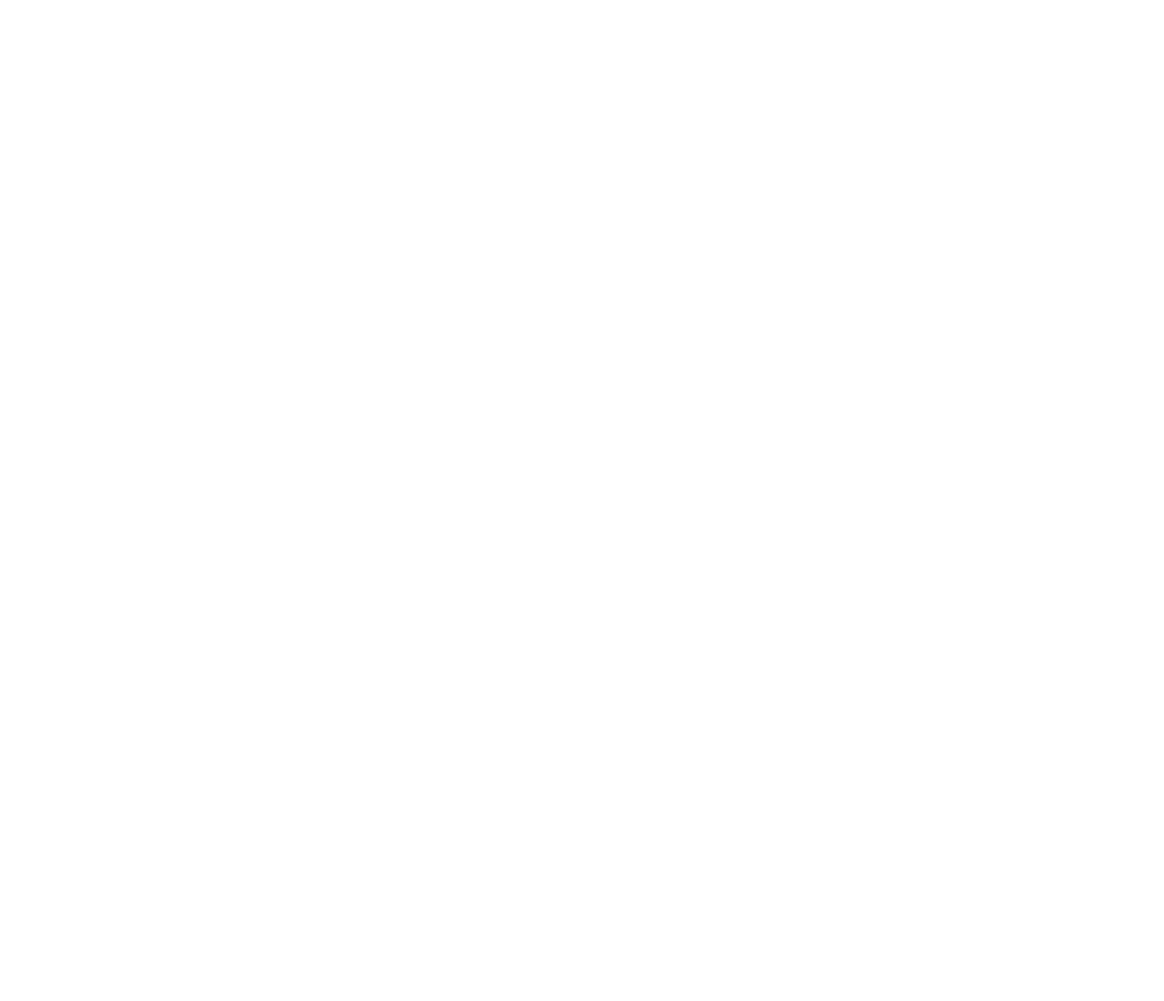
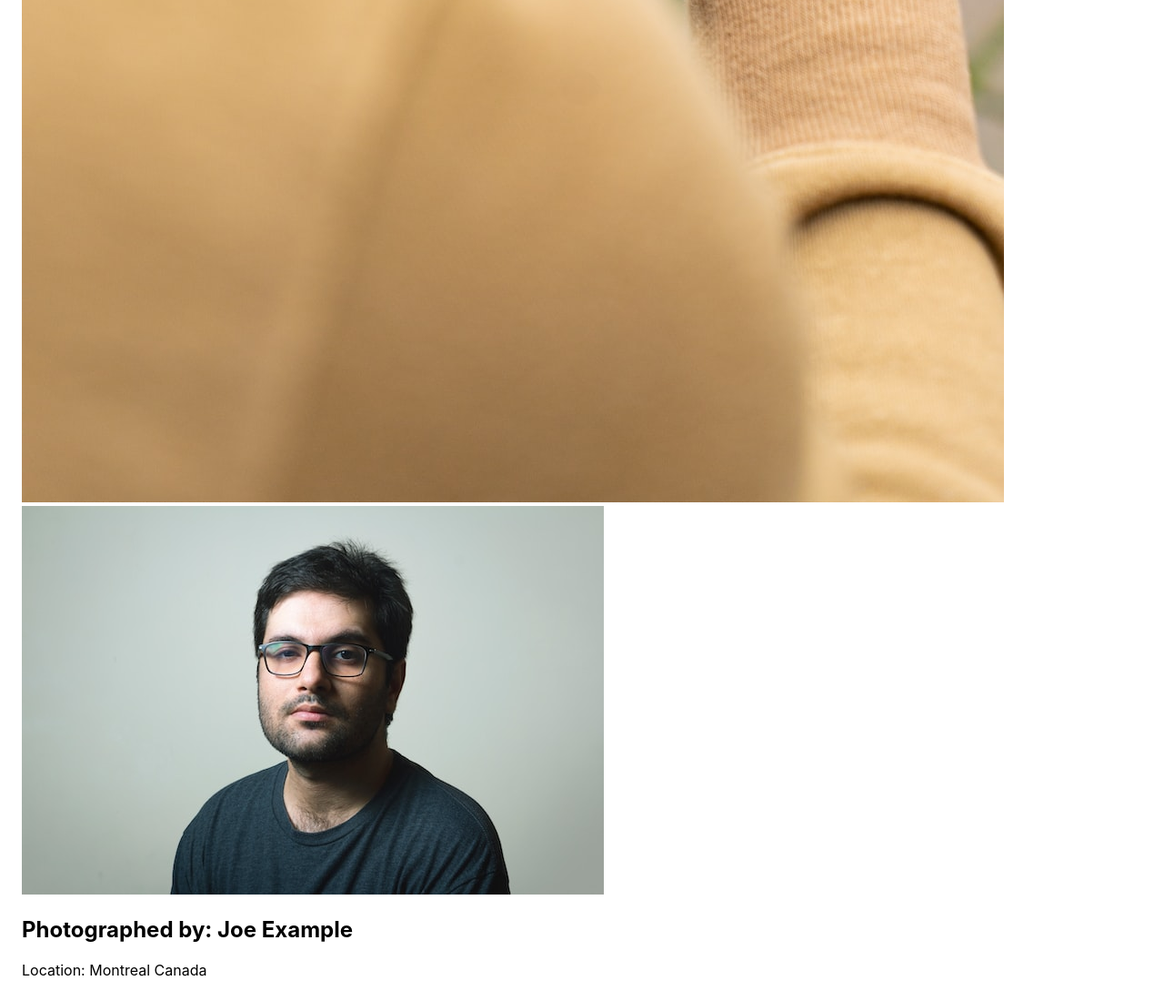
Before and after one commit to kylemcparland/photolabs, a React (Create React App) app in the folder frontend/: page / in a window 1280 px wide. Shown: the part 1393-2493 px from the top of the page at 91% size. Before the commit the page ends 800 px from the top, so only its background shows below. Built offline with nearby package versions, Linux system fonts and the light colour scheme; the HTML template or start-up script is replaced by a standard one.

Commit message:
Intialize photolabs project. Create PhotoListItem component which renders data via props passed by App.jsx.

```diff
--- a/frontend/src/App.jsx
+++ b/frontend/src/App.jsx
@@ -3,11 +3,22 @@
 import PhotoListItem from './components/PhotoListItem';
 import './App.scss';
 
+const sampleDataForPhotoListItem = {
+  id: "1",
+  location: {
+    city: "Montreal",
+    country: "Canada",
+  },
+  imageSource: `${process.env.PUBLIC_URL}/Image-1-Regular.jpeg`,
+  username: "Joe Example",
+  profile: `${process.env.PUBLIC_URL}/profile-1.jpg`,
+};
+
 // Note: Rendering a single component to build components in isolation
 const App = () => {
   return (
     <div className="App">
-      <PhotoListItem/>
+      <PhotoListItem photoData={sampleDataForPhotoListItem}/>
     </div>
   );
 };
--- a/frontend/src/components/PhotoListItem.jsx
+++ b/frontend/src/components/PhotoListItem.jsx
@@ -1,21 +1,18 @@
-import React from "react";
+import React, { Fragment } from "react";
 
 import "../styles/PhotoListItem.scss";
 
+const PhotoListItem = (props) => {
+  const { username, imageSource, id, location, profile } = props.photoData;
 
-const sampleDataForPhotoListItem = {
-  id: "1",
-  location: {
-    city: "Montreal",
-    country: "Canada",
-  },
-  imageSource: `${process.env.PUBLIC_URL}/Image-1-Regular.jpeg`,
-  username: "Joe Example",
-  profile: `${process.env.PUBLIC_URL}/profile-1.jpg`,
-};
-
-const PhotoListItem = () => {
-  /* Insert React */
+  return (
+    <Fragment key={id}>
+      <img src={imageSource} />
+      <img src={profile} />
+      <h2>Photographed by: {username}</h2>
+      <p>Location: {location.city} {location.country}</p>
+    </Fragment>
+  )
 };
 
 export default PhotoListItem;
```
Also changed, not shown: 2 other files (tests, documents, lock files or other folders).
